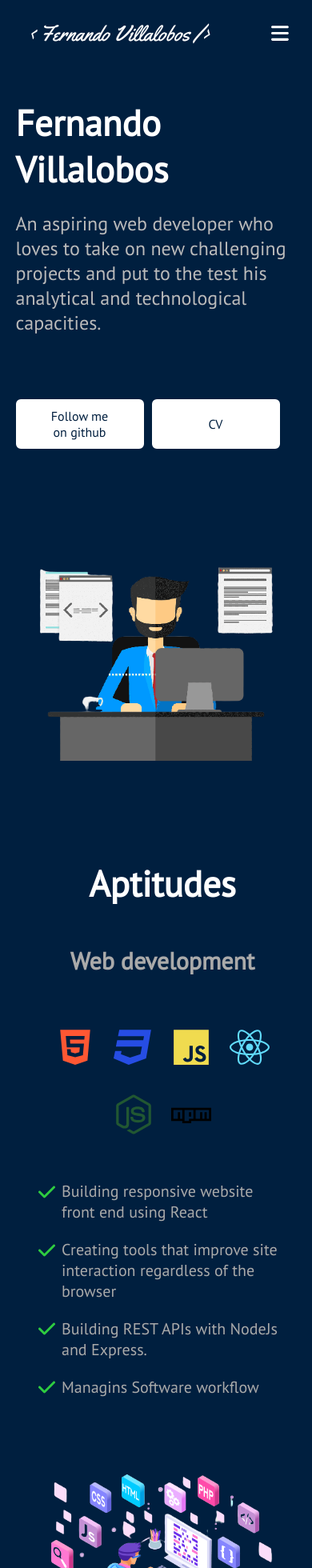
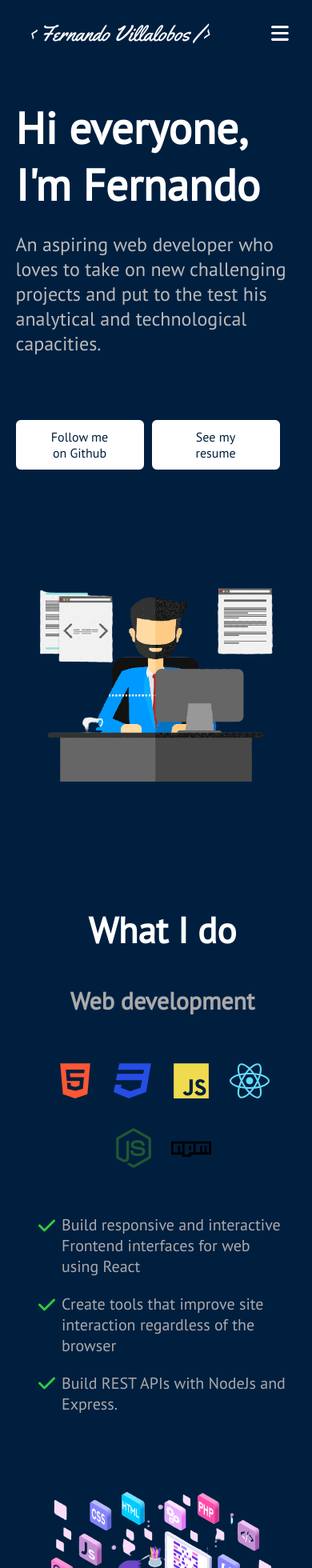
Before and after one commit to fervd24/My-portfolio, a React (Create React App) app: page / in a window 390 px wide. Shown: the top 1960 px of the page at 80% size. Built offline with nearby package versions, Linux system fonts and the light colour scheme.

Commit message:
Fixing grammatical errors and adding responsive styles

```diff
--- a/src/components/Home/Body.css
+++ b/src/components/Home/Body.css
@@ -3,7 +3,7 @@
 .whatidoContainer {
     display: flex;
     height: 600px;
-    margin-bottom: 6rem;
+    margin-bottom: 10rem;
 }
 
 .imgContainer2 {
@@ -29,8 +29,8 @@
 }
 
 .whatidoText h2 {
-    font-size: 45px;
-    margin-bottom: 3rem;
+    font-size: 55px;
+    margin-bottom: 2.5rem;
     color: #fff;
 }
 
@@ -39,9 +39,9 @@
 }
 
 .whatidoText h3{
-    font-size: 30px;
+    font-size: 37px;
     color: #aaa;
-    margin-bottom: 3rem;
+    margin-bottom: 2.5rem;
 }
 
 .light-theme .whatidoText h3{
@@ -58,7 +58,7 @@
     text-align: left;
     margin: 1.3rem 0;
     color: #aaa;
-    font-size: 20px;
+    font-size: 30px;
     list-style: none;
     display: flex;
 }
@@ -73,6 +73,24 @@
     margin-right: 0.5rem;
     margin-top: 0.1rem;
     height: 24px;
+}
+
+@media (max-width: 1700px){
+    .whatidoText h2 {
+        font-size: 45px;
+    }
+
+    .whatidoText h3{
+        font-size: 30px;
+    }
+
+    .todoTask {
+        font-size: 25px;
+    }
+
+    .whatidoContainer {
+        margin-bottom: 6rem;
+    }
 }
 
 @media (max-width: 880px){
@@ -92,6 +110,11 @@
     .whatidoText{
         width: auto;
         margin: 2rem;
+        margin-top: 4rem;
+    }
+
+    .todoTask {
+        font-size: 20px;
     }
 }
 
--- a/src/components/Home/Body.js
+++ b/src/components/Home/Body.js
@@ -13,19 +13,15 @@ export default function Body() {
     const skillsList =[
         {
             id: 1,
-            do: 'Building responsive website front end using React'
+            do: 'Build responsive and interactive Frontend interfaces for web using React'
         },
         {
             id: 2,
-            do: 'Creating tools that improve site interaction regardless of the browser'
+            do: 'Create tools that improve site interaction regardless of the browser'
         },
         {
             id: 3,
-            do: 'Building REST APIs with NodeJs and Express.'
-        },
-        {
-            id: 4,
-            do: 'Managins Software workflow'
+            do: 'Build REST APIs with NodeJs and Express.'
         },
     ];
 
@@ -36,7 +32,7 @@ export default function Body() {
                     <img src={vader} alt="vader"/>
                 </div>
                 <div className={`${theme} whatidoText`}>
-                    <h2>Aptitudes</h2>
+                    <h2>What I do</h2>
                     <h3>Web development</h3>
                     <TechIcons/>
                     <div className="todoListContainer">
--- a/src/components/Home/Header.css
+++ b/src/components/Home/Header.css
@@ -25,7 +25,7 @@
     align-items: center;
 }
 .imgContainer img{
-    width: 600px;
+    width: 700px;
 }
 
 .headerIconsContainer{
@@ -45,13 +45,13 @@
 
 .whoamiText h2{
     margin-bottom: 1.5rem;
-    font-size: 45px;
+    font-size: 70px;
 
 }
 
 .whoamiText p{
-    font-size: 24px;
-    max-width: 550px;
+    font-size: 35px;
+    max-width: 750px;
 
 }
 
@@ -70,10 +70,28 @@
     margin-top: 4rem;
 }
 
+@media (max-width: 1700px) {
+    .whoamiText h2{
+        margin-bottom: 1.5rem;
+        font-size: 55px;
+
+    }
+
+    .whoamiText p{
+        font-size: 24px;
+        max-width: 550px;
+
+    }
+    .imgContainer img{
+        width: 600px;
+    }
+}
 @media (max-width:1017px) {
     .imgContainer img{
         width: 400px;
     }
+
+
 }
 
 @media (max-width:880px) {
@@ -100,7 +118,7 @@
     }
 
     .imgContainer img{
-        width: 450px;
+        width: 550px;
     }
 
     .btnsContainer{
--- a/src/components/Home/Header.js
+++ b/src/components/Home/Header.js
@@ -15,15 +15,15 @@ export default function Header() {
                 <div className="whoamiSubcontainer">
                     <div className={`${theme} whoamiText`}>
                         <div>
-                            <h2>Fernando Villalobos</h2>
+                            <h2>Hi everyone, I'm Fernando</h2>
                             <p>
                                 An aspiring web developer who loves to take
                                 on new challenging projects and put to the test
                                 his analytical and technological capacities.
                             </p>
                             <div className="btnsContainer">
-                                <Button textBtn="Follow me on github" path={'https://github.com/fervd24'}/>
-                                <Button textBtn="CV" path={'https://drive.google.com/file/d/12rZOpYE2kETUc7AtHLB9YBhao73cz3Ex/view?usp=sharing'}/>
+                                <Button textBtn="Follow me on Github" path={'https://github.com/fervd24'}/>
+                                <Button textBtn="See my resume" path={'https://drive.google.com/file/d/12rZOpYE2kETUc7AtHLB9YBhao73cz3Ex/view?usp=sharing'}/>
                             </div>
 
                         </div>
```
